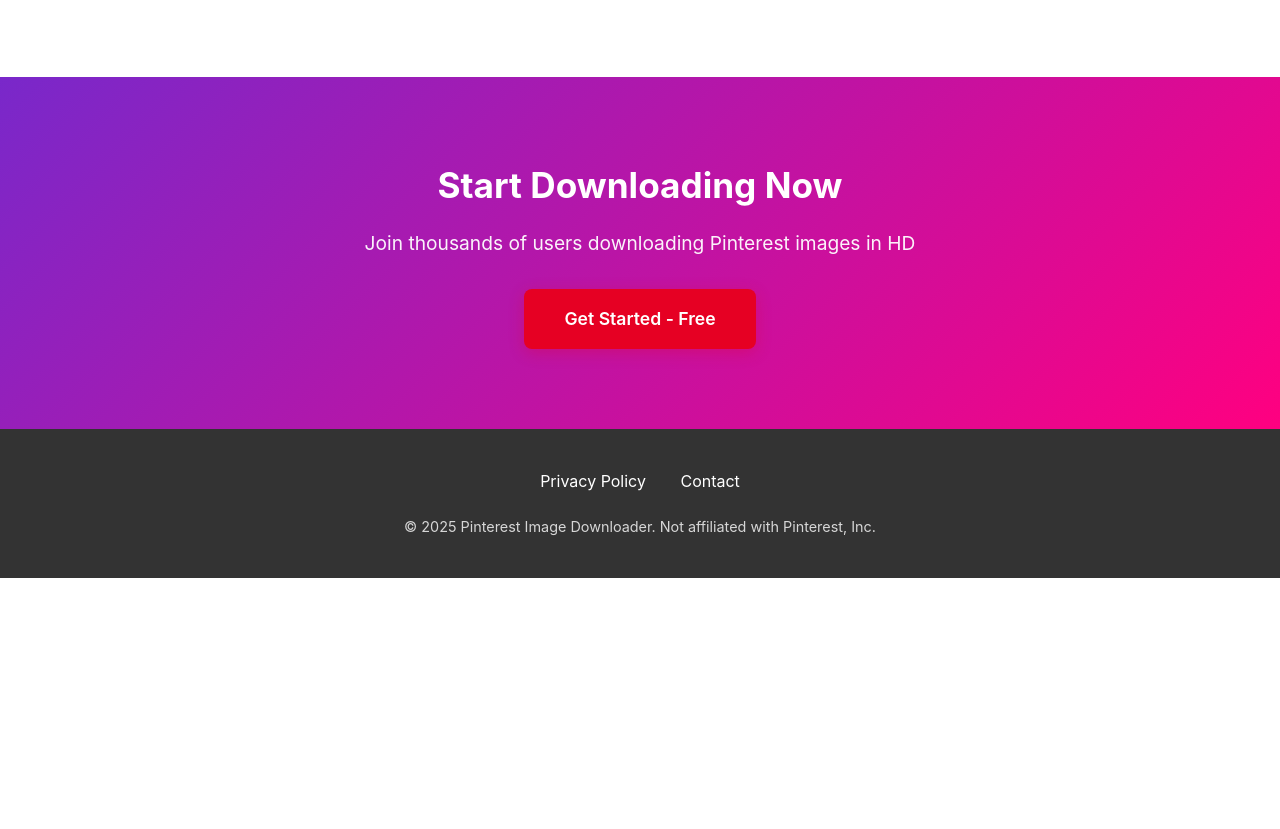
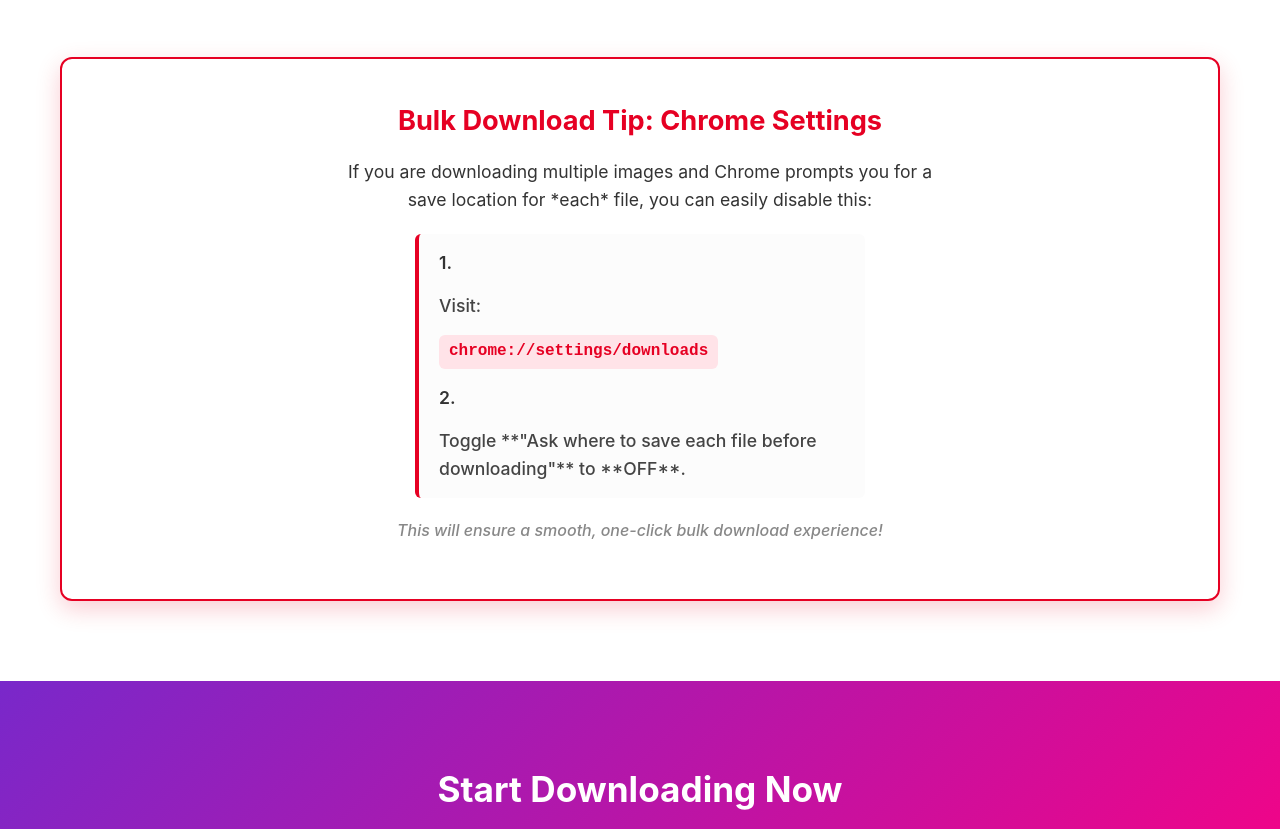
Before and after one commit to pavanKumar2812/pinterest-downloader-website, a plain HTML site: page index.html in a window 1280 px wide. Shown: the part 2783-3612 px from the top of the page. Before the commit the page ends 3361 px from the top, so only its background shows below. Drawn offline with Linux system fonts and the light colour scheme.

Commit message:
added warning

```diff
--- a/index.html
+++ b/index.html
@@ -156,6 +156,19 @@
                     <p>Click download and you're done!</p>
                 </div>
             </div>
+
+            <!-- NEW SECTION: Settings Recommendation -->
+            <div class="settings-tip">
+                <h3>Bulk Download Tip: Chrome Settings</h3>
+                <p>If you are downloading multiple images and Chrome prompts you for a save location for *each* file, you can easily disable this:</p>
+                <div class="tip-instructions">
+                    <span class="tip-step">1.</span> Visit: <code>chrome://settings/downloads</code>
+                    <span class="tip-step">2.</span> Toggle **"Ask where to save each file before downloading"** to **OFF**.
+                </div>
+                <p class="tip-note">This will ensure a smooth, one-click bulk download experience!</p>
+            </div>
+            <!-- END NEW SECTION -->
+
         </div>
     </section>
 
--- a/style.css
+++ b/style.css
@@ -272,17 +272,18 @@
     }
 
     header .container {
+        flex-direction: column;
         gap: 15px;
+        text-align: center;
+    }
+
+    .logo {
+        justify-content: center;
     }
 
     .cta-button {
-        padding: 10px 20px;
-        font-size: 0.9rem;
-    }
-
-    .feature-grid,
-    .steps {
-        grid-template-columns: 1fr;
+        width: 100%;
+        text-align: center;
     }
 }
 
@@ -487,3 +488,93 @@
         padding-top: 40px;
     }
 }
+
+/* NEW: Settings Tip Styles - IMPROVED */
+.settings-tip {
+    margin-top: 60px;
+    padding: 40px;
+    background: #ffffff; /* White background */
+    border: 2px solid #E60023; /* Stronger Pinterest red border */
+    border-radius: 12px;
+    box-shadow: 0 8px 25px rgba(230, 0, 35, 0.2); /* Stronger shadow */
+    text-align: center; /* Center the container content */
+}
+
+.settings-tip h3 {
+    font-size: 1.7rem; /* Slightly larger heading */
+    color: #E60023;
+    margin-bottom: 15px;
+    font-weight: 700;
+}
+
+.settings-tip p {
+    font-size: 1.1rem;
+    color: #333;
+    margin: 0 auto 15px;
+    max-width: 600px; /* Limit width of main text for readability */
+}
+
+.tip-instructions {
+    display: flex;
+    flex-direction: column;
+    align-items: flex-start; /* IMPORTANT: Left align instructions */
+    gap: 15px; /* Increased gap */
+    font-size: 1.1rem; /* Slightly larger text */
+    font-weight: 500;
+    color: #444;
+    margin: 20px auto; /* Center the block and add vertical spacing */
+    max-width: 450px; /* Increase width limit for instructions */
+    text-align: left; /* Ensure text is left-aligned within the block */
+    padding: 15px 20px;
+    background-color: #fcfcfc; /* Subtle background for the instruction block */
+    border-left: 4px solid #E60023;
+    border-radius: 6px;
+}
+
+.tip-instructions code {
+    background: #ffe3e8; /* Lighter red/pink background for code */
+    padding: 4px 10px;
+    border-radius: 6px;
+    font-family: monospace;
+    font-size: 1rem;
+    color: #E60023;
+    font-weight: bold;
+    display: inline-block;
+}
+
+.tip-step {
+    font-weight: 600; /* Bold the entire step line */
+    color: #333;
+    display: flex;
+    align-items: center;
+    gap: 8px;
+}
+
+.tip-step span {
+    font-weight: 700;
+    color: #E60023; /* Ensure step number color is visible */
+}
+
+.tip-note {
+    font-style: italic;
+    font-size: 1rem !important; /* Standard size */
+    color: #888 !important;
+    margin-top: 20px;
+    font-weight: 500;
+}
+
+/* Ensure mobile layout is still clean */
+@media (max-width: 768px) {
+    .settings-tip {
+        margin-top: 40px;
+        padding: 25px;
+    }
+
+    .settings-tip h3 {
+        font-size: 1.5rem;
+    }
+
+    .tip-instructions {
+        max-width: 100%; /* Use full width on mobile */
+    }
+}
```
